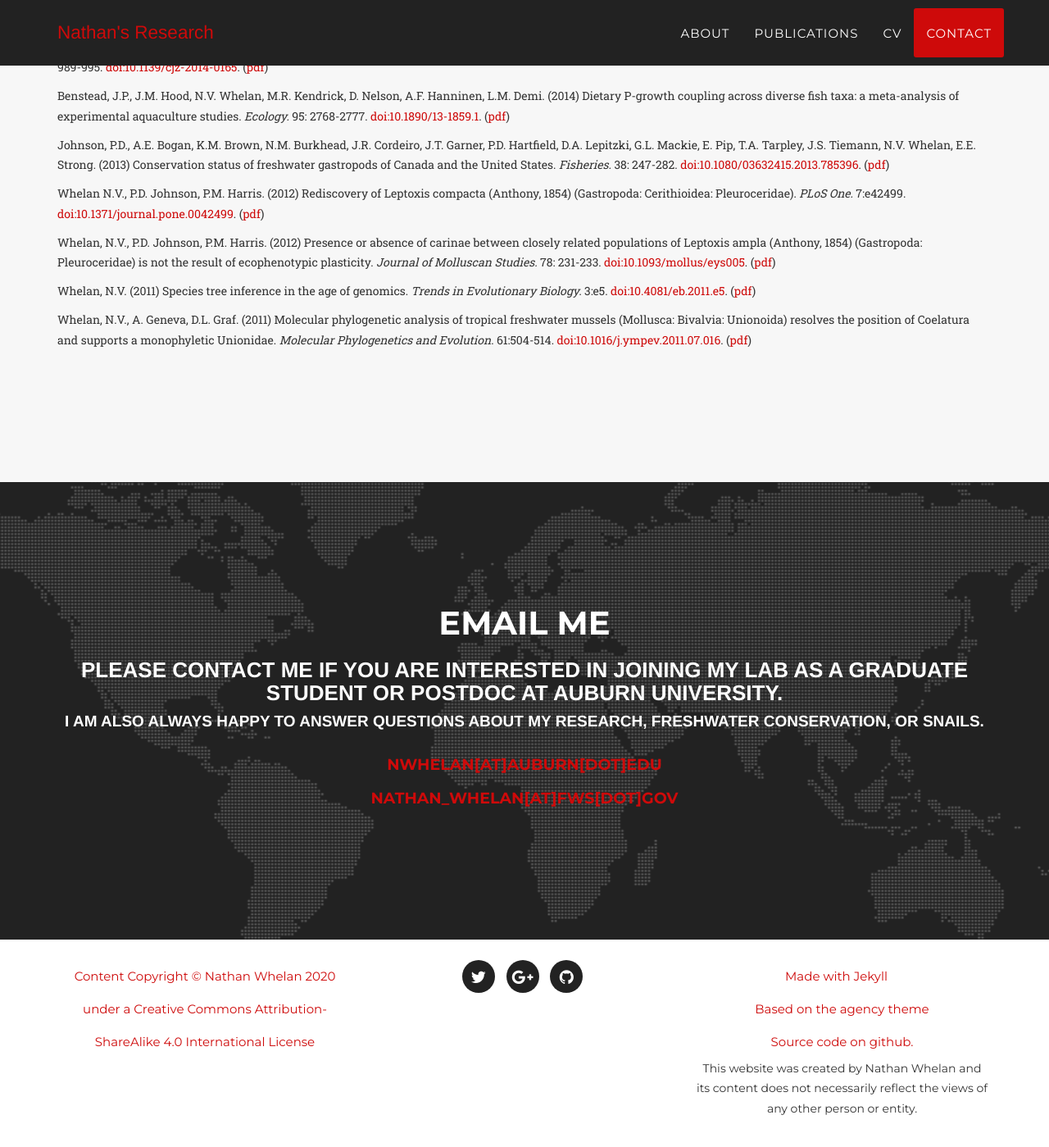
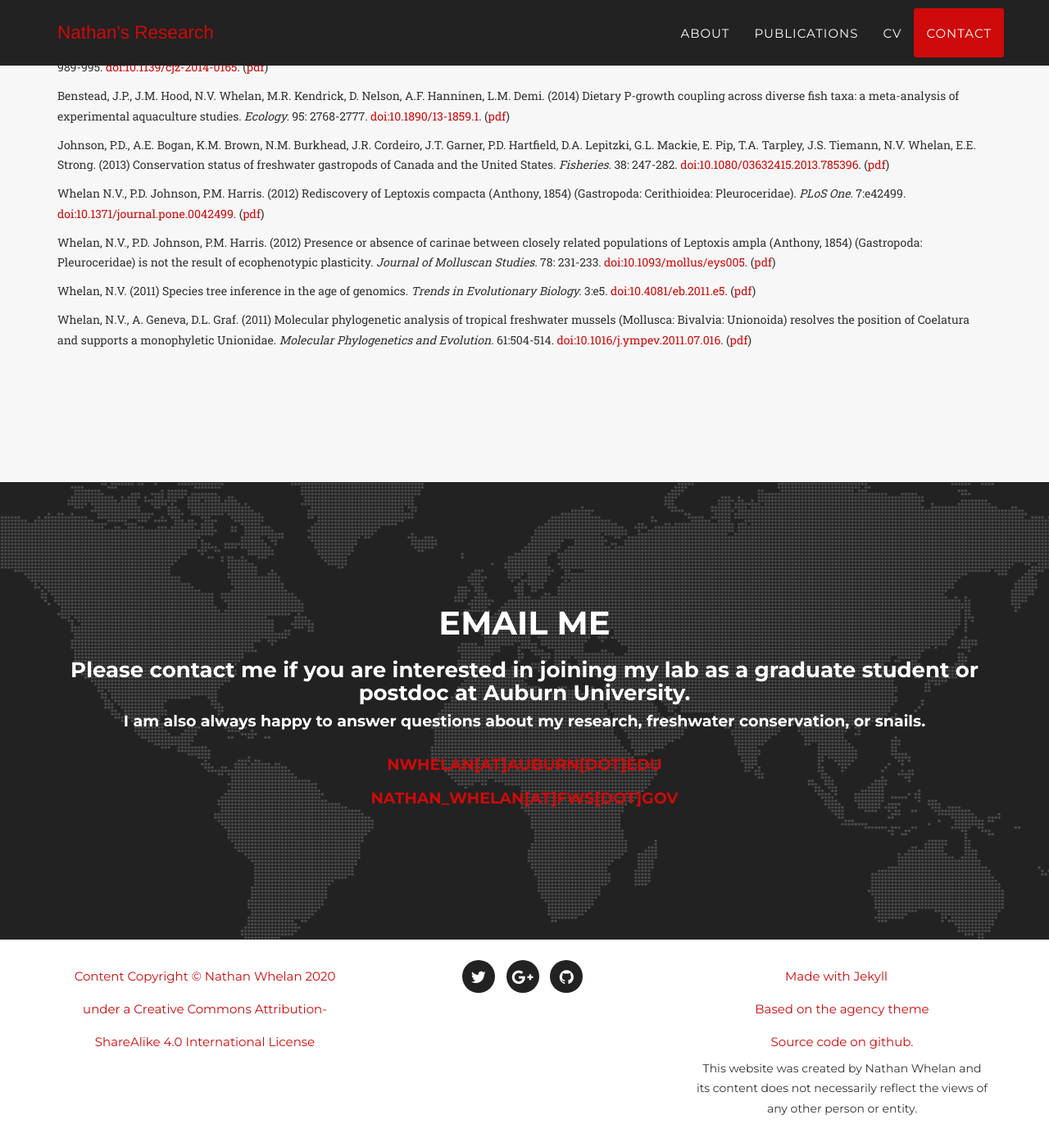
Before and after one commit to NathanWhelan/nathanwhelan.github.io, a Jekyll site: the page built from index.html, in a window 1280 px wide and 1400 px high, scrolled down 4571 px. Shown: the whole window at 82% size. Built offline with Jekyll 4.4.1, drawn with Linux system fonts in a browser that asks for light colours; some web fonts are replaced.

Commit message:
Update agency.css

```diff
--- a/_includes/css/agency.css
+++ b/_includes/css/agency.css
@@ -669,7 +669,7 @@ section#contact .section-heading {
 
 section#contact .section-explanation {
     color: #fff;
-    font-family: {{ site.data.template.font.secondary }};
+    text-transform: none;
 }
 
 section#contact .form-group {
```
